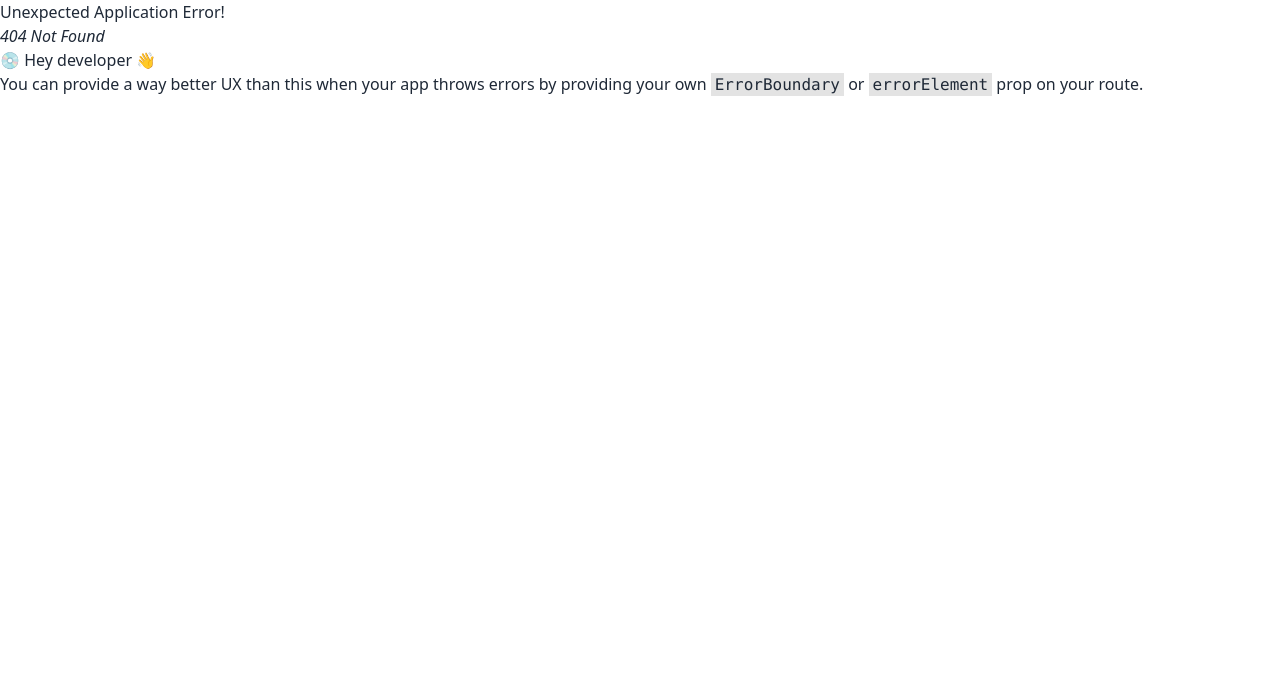
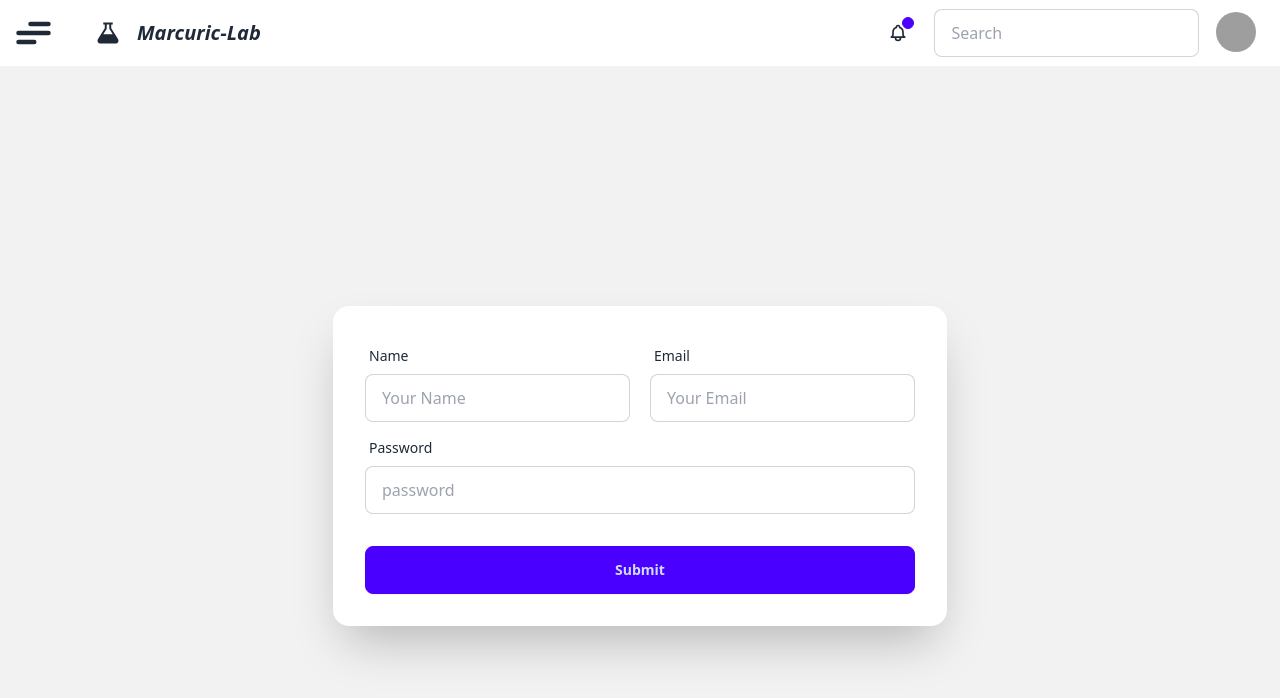
Before and after one commit to Abrar-404/marcuricit_client, a React (Vite) app: page /profile in a window 1280 px wide. Before the commit this address had no page. Shown: the top 698 px of the page. Built offline with nearby package versions, Linux system fonts and the light colour scheme; grey boxes are pictures that could not be loaded.

Commit message:
added post method

```diff
--- a/package.json
+++ b/package.json
@@ -10,13 +10,15 @@
     "preview": "vite preview"
   },
   "dependencies": {
+    "axios": "^1.6.8",
     "localforage": "^1.10.0",
     "match-sorter": "^6.3.4",
     "react": "^18.2.0",
     "react-dom": "^18.2.0",
     "react-icons": "^5.1.0",
     "react-router-dom": "^6.23.0",
-    "sort-by": "^1.2.0"
+    "sort-by": "^1.2.0",
+    "sweetalert2": "^11.10.8"
   },
   "devDependencies": {
     "@types/react": "^18.2.66",
--- a/src/Components/Navbar/Navbar.jsx
+++ b/src/Components/Navbar/Navbar.jsx
@@ -1,40 +1,27 @@
 import { IoFlaskSharp } from 'react-icons/io5';
 import Sidebar from '../Sidebar/Sidebar';
+import { Link } from 'react-router-dom';
 
 const Navbar = () => {
   return (
     <div>
-      <div className="navbar bg-base-100 shadow-md">
+      <div className="navbar bg-base-100 shadow-md mx-auto">
         {/* sidebar start */}
         <Sidebar></Sidebar>
         {/* sidebar end */}
 
-
         {/* nav start */}
 
-        <div className="flex-1 navbar-start">
-          <div className="text-2xl">
-            <IoFlaskSharp></IoFlaskSharp>
+        <Link to="/">
+          <div className="flex-1 navbar-center mx-auto flex justify-center items-center">
+            <div className="text-2xl">
+              <IoFlaskSharp></IoFlaskSharp>
+            </div>
+            <a className="btn btn-ghost text-xl italic">Marcuric-Lab</a>
           </div>
-          <a className="btn btn-ghost text-xl italic">Marcuric-Lab</a>
-        </div>
-        <div className="navbar-end">
-          <button className="btn btn-ghost btn-circle">
-            <svg
-              xmlns="http://www.w3.org/2000/svg"
-              className="h-5 w-5"
-              fill="none"
-              viewBox="0 0 24 24"
-              stroke="currentColor"
-            >
-              <path
-                strokeLinecap="round"
-                strokeLinejoin="round"
-                strokeWidth="2"
-                d="M21 21l-6-6m2-5a7 7 0 11-14 0 7 7 0 0114 0z"
-              />
-            </svg>
-          </button>
+        </Link>
+
+        <div className="navbar-end mx-auto">
           <button className="btn btn-ghost btn-circle">
             <div className="indicator">
               <svg
@@ -55,7 +42,14 @@ const Navbar = () => {
             </div>
           </button>
         </div>
-        <div className="flex-none gap-2">
+        <div className="form-control">
+          <input
+            type="text"
+            placeholder="Search"
+            className="input input-bordered w-24 md:w-auto"
+          />
+        </div>
+        <div className="flex-none gap-2 mx-auto">
           <div className="dropdown dropdown-end">
             <div
               tabIndex={0}
--- a/src/Components/Pages/Profile/Profile.jsx
+++ b/src/Components/Pages/Profile/Profile.jsx
@@ -1,28 +1,72 @@
+import axios from 'axios';
+import Navbar from '../../Navbar/Navbar';
+import Swal from 'sweetalert2';
+import { useNavigate } from 'react-router-dom';
+
 const Profile = () => {
+  const navigate = useNavigate();
+
+  const handleAddUsers = e => {
+    e.preventDefault();
+    const form = e.target;
+    const name = form.name.value;
+    const email = form.email.value;
+    const password = form.password.value;
+
+    const addusers = {
+      email,
+      name,
+      password,
+    };
+
+    axios.post('http://localhost:5000/userData', addusers).then(res => {
+      console.log(res.data);
+      if (res.data.insertedId) {
+        Swal.fire({
+          title: `Welcome!`,
+          text: `To Your Dashboard`,
+          icon: 'success',
+        });
+        navigate('/');
+      }
+    });
+  };
+
   return (
     <div>
-      <div className="hero min-h-screen bg-base-200">
-        <div className="hero-content flex-col lg:flex-row-reverse">
-          <div className="text-center lg:text-left">
-            <h1 className="text-5xl font-bold">Login now!</h1>
-            <p className="py-6">
-              Provident cupiditate voluptatem et in. Quaerat fugiat ut assumenda
-              excepturi exercitationem quasi. In deleniti eaque aut repudiandae
-              et a id nisi.
-            </p>
+      <div className="z-[1]">
+        <Navbar></Navbar>
       </div>
-          <div className="card shrink-0 w-full max-w-sm shadow-2xl bg-base-100">
-            <form className="card-body">
+
+      <div className="hero min-h-screen w-full bg-base-200">
+        <div className="hero-content">
+          <div className="card shadow-2xl bg-base-100">
+            <form className="card-body" onSubmit={handleAddUsers}>
+              <div className="flex justify-center items-center gap-5 mx-auto lg:flex-row md:flex-col flex-col">
+                <div className="form-control">
+                  <label className="label">
+                    <span className="label-text">Name</span>
+                  </label>
+                  <input
+                    type="text"
+                    name="name"
+                    placeholder="Your Name"
+                    className="input input-bordered"
+                    required
+                  />
+                </div>
                 <div className="form-control">
                   <label className="label">
                     <span className="label-text">Email</span>
                   </label>
                   <input
                     type="email"
-                  placeholder="email"
+                    name="email"
+                    placeholder="Your Email"
                     className="input input-bordered"
                     required
                   />
+                </div>
               </div>
               <div className="form-control">
                 <label className="label">
@@ -30,18 +74,14 @@ const Profile = () => {
                 </label>
                 <input
                   type="password"
+                  name="password"
                   placeholder="password"
                   className="input input-bordered"
                   required
                 />
-                <label className="label">
-                  <a href="#" className="label-text-alt link link-hover">
-                    Forgot password?
-                  </a>
-                </label>
               </div>
               <div className="form-control mt-6">
-                <button className="btn btn-primary">Login</button>
+                <button className="btn btn-primary">Submit</button>
               </div>
             </form>
           </div>
--- a/src/Components/Sidebar/Sidebar.jsx
+++ b/src/Components/Sidebar/Sidebar.jsx
@@ -13,7 +13,7 @@ import { GiPriceTag } from 'react-icons/gi';
 
 const Sidebar = () => {
   return (
-    <div>
+    <div className='z-10'>
       {/* sidebar start */}
 
       <div className="pr-10">
--- a/src/main.jsx
+++ b/src/main.jsx
@@ -4,6 +4,7 @@ import './index.css';
 import { createBrowserRouter, RouterProvider } from 'react-router-dom';
 import MainLayout from './Components/Layout/MainLayout.jsx';
 import Home from './Components/Pages/Home/Home';
+import Profile from './Components/Pages/Profile/Profile';
 
 const router = createBrowserRouter([
   {
@@ -13,6 +14,10 @@ const router = createBrowserRouter([
       {
         path: '/',
         element: <Home></Home>,
+      },
+      {
+        path: '/profile',
+        element: <Profile></Profile>,
       }
     ]
   },
```
Also changed, not shown: 1 other file (tests, documents, lock files or other folders). Lines whose indentation alone changed are shown as unchanged.
